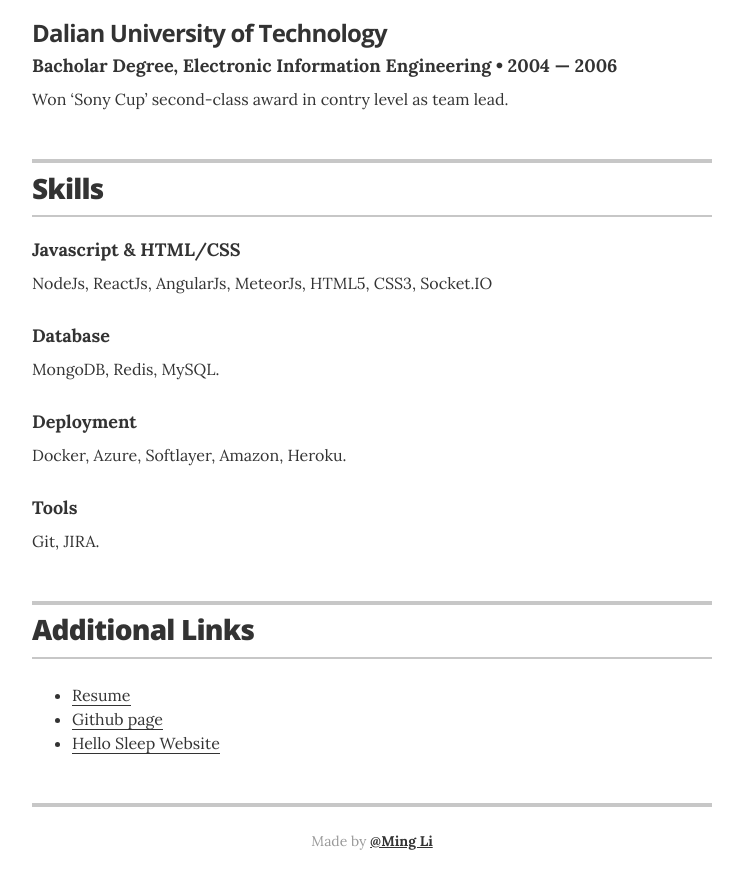
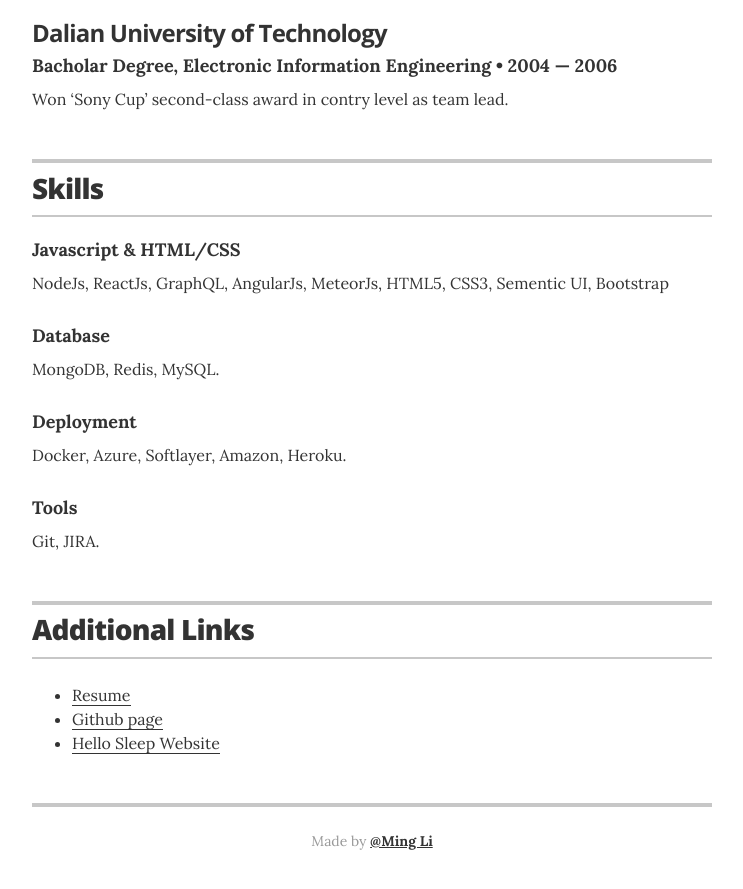
Before and after one commit to miaomiaogao/resume, a Jekyll site: the page built from index.html, in a window 1280 px wide and 900 px high, scrolled down 1867 px. Shown: the top 889 px of the window, without its empty margins (268-1011 px from the left). Built offline with Jekyll 4.4.1, drawn with Linux system fonts in a browser that asks for light colours.

Commit message:
Change some skills

```diff
--- a/_layouts/resume.html
+++ b/_layouts/resume.html
@@ -160,7 +160,7 @@
 
         <div class="resume-item">
           <h4 class="resume-item-details">Javascript & HTML/CSS</h4>
-          <p class="resume-item-copy">NodeJs, ReactJs, AngularJs, MeteorJs, HTML5, CSS3, Socket.IO</p>
+          <p class="resume-item-copy">NodeJs, ReactJs, GraphQL, AngularJs, MeteorJs, HTML5, CSS3, Sementic UI, Bootstrap</p>
         </div>
 
         <div class="resume-item">
```
